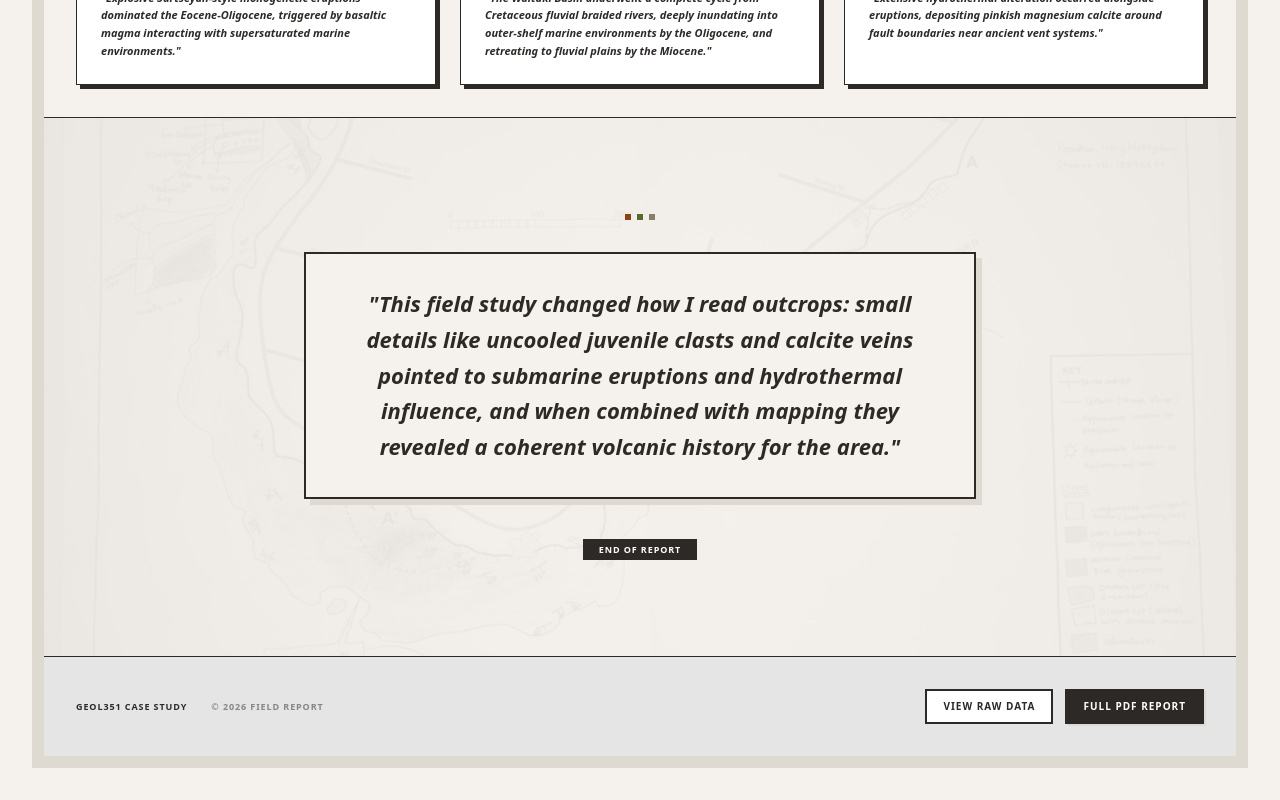
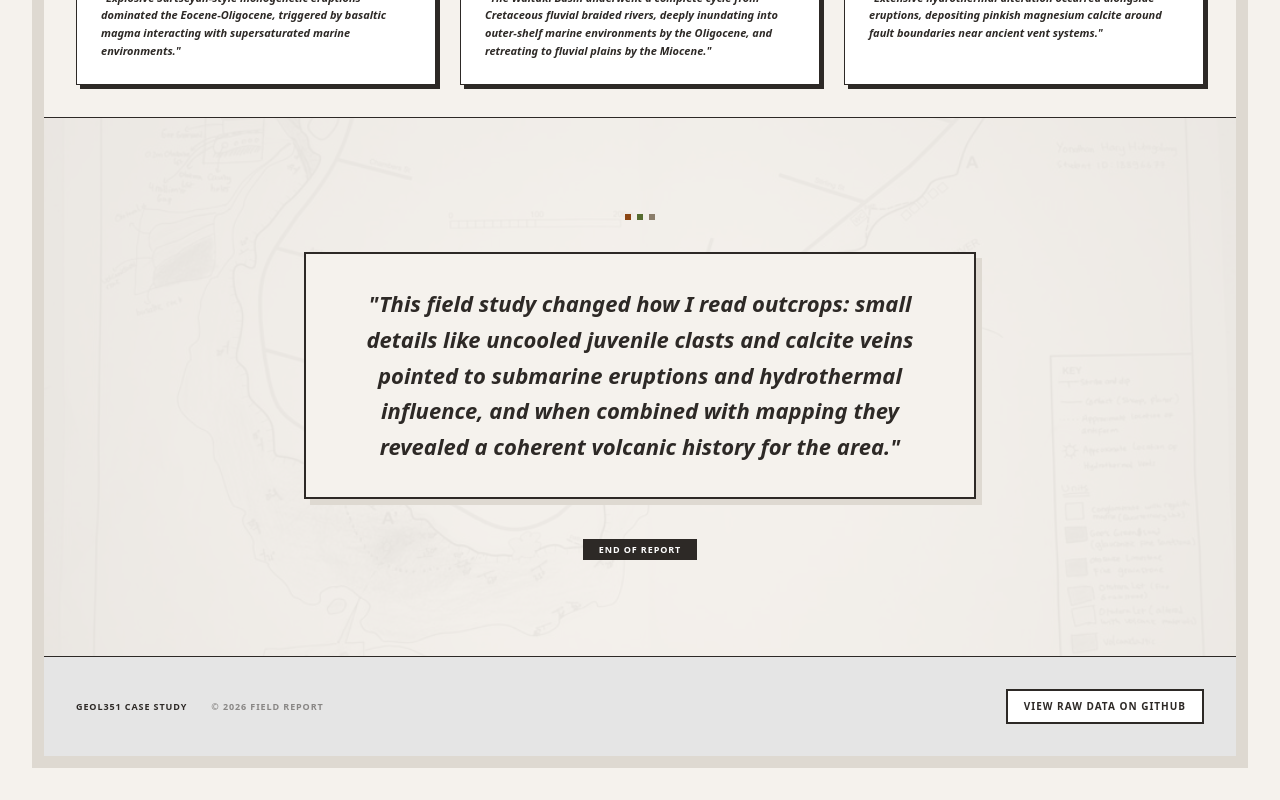
Before and after one commit to YonathanHH/Kakanui_Geology, a Next.js app: page / in a window 1280 px wide. Shown: the part 3955-4755 px from the top of the page. Built offline with nearby package versions, Linux system fonts and the light colour scheme; a web font is replaced by a local one.

Commit message:
Add button

```diff
--- a/src/components/Footer.tsx
+++ b/src/components/Footer.tsx
@@ -7,10 +7,9 @@ export function Footer() {
       </div>
       <div className="flex gap-3">
         <button className="px-4 py-2 bg-white border-2 border-geo-ink text-[10px] font-sans font-black uppercase tracking-widest text-geo-ink hover:bg-geo-ink hover:text-white transition-colors hidden sm:block">
-          View Raw Data
-        </button>
-        <button className="px-4 py-2 bg-geo-ink border-2 border-geo-ink text-white text-[10px] font-sans font-black uppercase tracking-widest hover:bg-geo-rust hover:border-geo-rust transition-colors shadow-[2px_2px_0px_#DED9D1]">
-          Full PDF Report
+        <a href="https://github.com/YonathanHH/Kakanui_Geology">
+          View Raw Data On GitHub
+        </a>
         </button>
       </div>
     </footer>
--- a/src/components/Navbar.tsx
+++ b/src/components/Navbar.tsx
@@ -26,7 +26,7 @@ export function Navbar() {
             <span className="opacity-40 transition-opacity group-hover:opacity-100 text-geo-ink">Section</span>
             <span className="font-bold text-geo-rust">Evidence</span>
           </a>
-          <a href="#explore" className="bg-geo-ink text-geo-bg px-3 py-1.5 font-bold uppercase transition-colors hover:bg-geo-rust text-[9px]">
+          <a href="https://github.com/YonathanHH/Kakanui_Geology" className="bg-geo-ink text-geo-bg px-3 py-1.5 font-bold uppercase transition-colors hover:bg-geo-rust text-[9px]">
             Explore Project
           </a>
         </nav>
```
